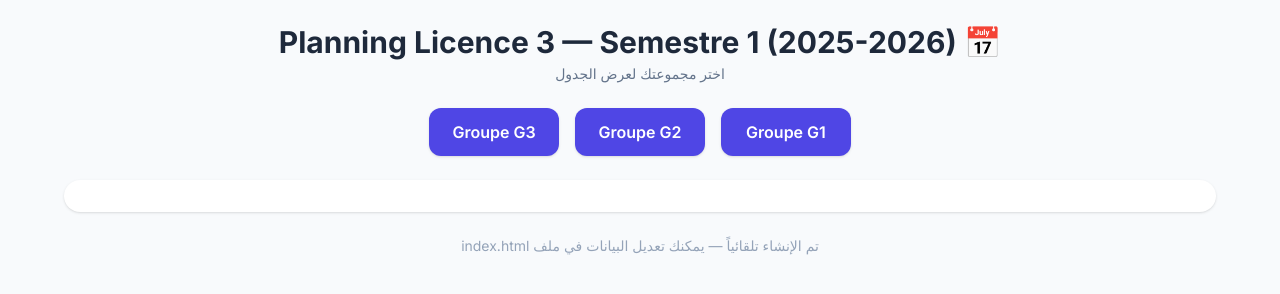
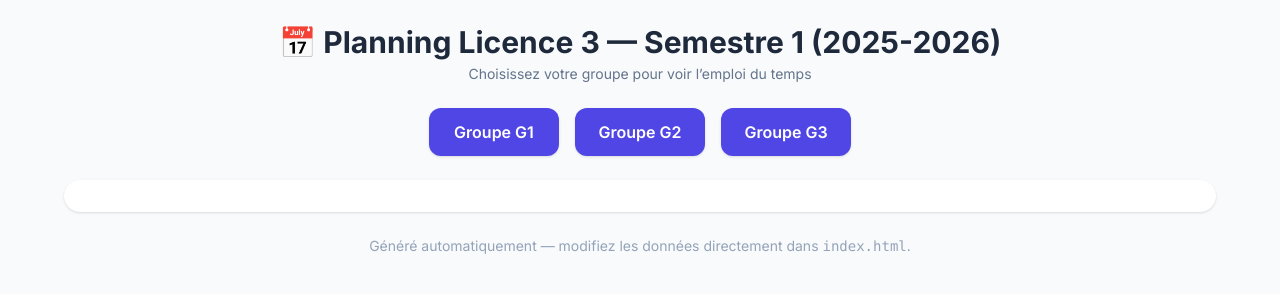
Before and after one commit to ghani250za/-, a plain HTML site: page index.html in a window 1280 px wide. Drawn offline with nearby package versions, Linux system fonts and the light colour scheme.

Commit message:
Update index.html

```diff
--- a/index.html
+++ b/index.html
@@ -1,30 +1,31 @@
 <!DOCTYPE html>
-<html lang="ar">
+<html lang="fr" dir="ltr">
 <head>
   <meta charset="utf-8" />
   <meta name="viewport" content="width=device-width,initial-scale=1" />
   <title>Planning Licence 3 — Viewer</title>
 
-  <!-- Tailwind CDN (لا حاجـة لبناء) -->
+  <!-- Tailwind CDN -->
   <script src="https://cdn.tailwindcss.com"></script>
 
-  <!-- خط -->
+  <!-- Police -->
   <link rel="preconnect" href="https://fonts.googleapis.com">
   <link rel="preconnect" href="https://fonts.gstatic.com" crossorigin>
   <link href="https://fonts.googleapis.com/css2?family=Inter:wght@400;600;700&display=swap" rel="stylesheet">
 
   <style>
-    :root { --gap: 10px; }
-    body { font-family: 'Inter', system-ui, Arial, sans-serif; direction: rtl; }
-    /* جدول مرن */
+    body {
+      font-family: 'Inter', system-ui, Arial, sans-serif;
+      direction: ltr;
+      text-align: left;
+    }
     .grid-table { display: grid; gap: 8px; }
     .cell { min-height: 84px; display:flex; align-items:center; justify-content:center; }
     .sticky-left { position: sticky; left: 0; z-index: 20; }
-    /* صغيرات لجمالية */
     .badge { font-size: 11px; padding: 3px 8px; border-radius: 999px; }
   </style>
 
-  <!-- مهم: عدّل هذا ال base لو غيّرت اسم الريبو -->
+  <!-- IMPORTANT: adapte le chemin si tu changes le nom du repo -->
   <base href="/Planning-Licence-3-me-ann-e-/">
 </head>
 <body class="bg-slate-50 text-slate-800 p-6">
@@ -32,24 +33,23 @@
   <main class="max-w-6xl mx-auto">
     <header class="text-center mb-6">
       <h1 class="text-3xl font-bold">📅 Planning Licence 3 — Semestre 1 (2025-2026)</h1>
-      <p class="text-sm text-slate-500 mt-1">اختر مجموعتك لعرض الجدول</p>
+      <p class="text-sm text-slate-500 mt-1">Choisissez votre groupe pour voir l’emploi du temps</p>
     </header>
 
     <section id="controls" class="mb-6 flex justify-center gap-4"></section>
 
     <section id="table-wrap" class="bg-white rounded-2xl p-4 shadow">
-      <!-- الجدول سيُولّد هنا -->
       <div id="schedule-root"></div>
     </section>
 
     <footer class="text-center mt-6 text-sm text-slate-400">
-      تم الإنشاء تلقائياً — يمكنك تعديل البيانات في ملف index.html
+      Généré automatiquement — modifiez les données directement dans <code>index.html</code>.
     </footer>
   </main>
 
   <script>
     /**********************
-     * بيانات الجدول (من مشروعك)
+     * Données de planning
      **********************/
     const SCHEDULES = {
       G1: [
@@ -130,9 +130,6 @@
       '15:00–17:00'
     ];
 
-    /**********************
-     * وظيفة لتوليد جدول سريع
-     **********************/
     function renderGroupButtons(rootEl) {
       const groups = Object.keys(SCHEDULES);
       groups.forEach(g => {
@@ -173,7 +170,7 @@
         wrapper.appendChild(detailP);
       }
 
-      if (isAmphi) wrapper.style.borderLeft = '4px solid #6366f1'; // indigo
+      if (isAmphi) wrapper.style.borderLeft = '4px solid #6366f1';
       if (isOnline) {
         const badge = document.createElement('span');
         badge.className = 'badge bg-blue-100 text-blue-800 mt-2 inline-block';
@@ -186,7 +183,7 @@
 
     function renderSchedule(group) {
       const root = document.getElementById('schedule-root');
-      root.innerHTML = ''; // تفريغ
+      root.innerHTML = '';
 
       const titleRow = document.createElement('div');
       titleRow.className = 'flex items-center justify-between mb-4';
@@ -194,7 +191,6 @@
       backBtn.className = 'flex items-center gap-2 text-sm text-indigo-600 hover:text-indigo-800 font-semibold';
       backBtn.textContent = '◀ Retour';
       backBtn.addEventListener('click', () => {
-        // العودة لشاشة الاختيار
         document.getElementById('controls').style.display = '';
         root.innerHTML = '';
       });
@@ -207,21 +203,16 @@
 
       root.appendChild(titleRow);
 
-      // خريطة schedule
       const schedule = SCHEDULES[group];
       const scheduleMap = buildScheduleMap(schedule);
 
-      // wrapper أفقياً قابل للتمرير
       const wrap = document.createElement('div');
       wrap.className = 'overflow-x-auto';
 
-      // grid: عمود أيمن = أيام، أعمدة أخرى = الأوقات
       const grid = document.createElement('div');
       grid.className = 'min-w-[900px] grid';
-      // أول صف من الخلايا: خلية فارغة ثم أوقات
       grid.style.gridTemplateColumns = `160px repeat(${TIME_SLOTS.length}, minmax(140px,1fr))`;
 
-      // رأس زمني (فارغ في العمود الأيمن)
       const empty = document.createElement('div');
       empty.className = 'sticky-left p-2';
       grid.appendChild(empty);
@@ -233,16 +224,13 @@
         grid.appendChild(cell);
       });
 
-      // صفوف الأيام
       DAYS.forEach(day => {
-        // day header
         const header = document.createElement('div');
         const dc = DAY_COLORS[day] || { background: 'bg-white', text: 'text-slate-800' };
         header.className = `p-2 text-center font-bold text-sm sticky-left ${dc.background} ${dc.text}`;
         header.textContent = day;
         grid.appendChild(header);
 
-        // خلايا الأوقات
         TIME_SLOTS.forEach(time => {
           const key = `${day}||${time}`;
           const course = scheduleMap.get(key);
@@ -258,20 +246,12 @@
       wrap.appendChild(grid);
       root.appendChild(wrap);
 
-      // أخفي controls (الأزرار) عند عرض الجدول
       document.getElementById('controls').style.display = 'none';
     }
 
-    /**********************
-     * تهيئة الصفحة
-     **********************/
     (function init() {
       const ctrl = document.getElementById('controls');
       renderGroupButtons(ctrl);
-
-      // اختيار افتراضي: لا نعرض أي جدول حتى يضغط المستخدم
-      // لكن يمكنك تفعيل عرض مجموعة محددة افتراضياً كالآتي:
-      // renderSchedule('G1');
     })();
   </script>
 </body>
```
